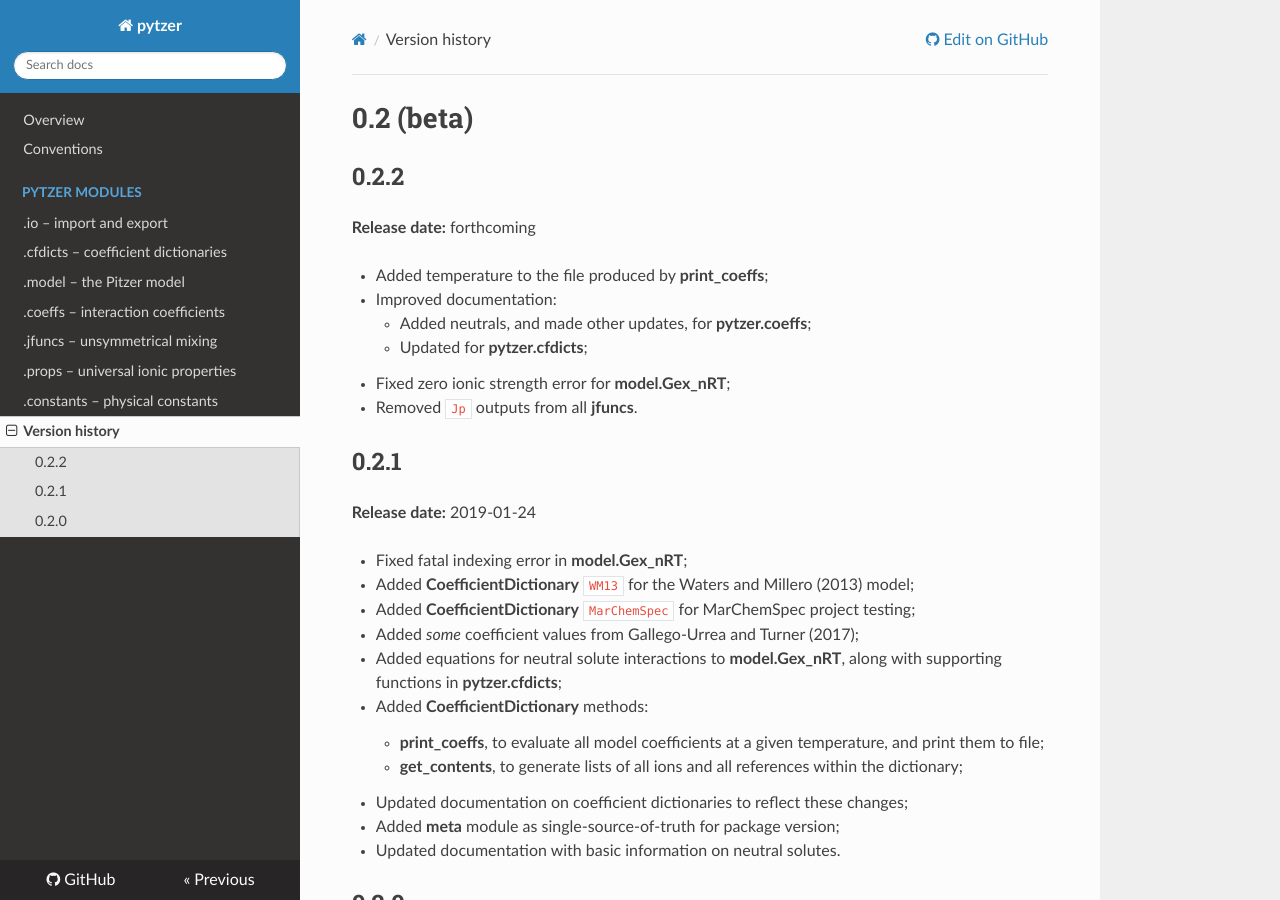
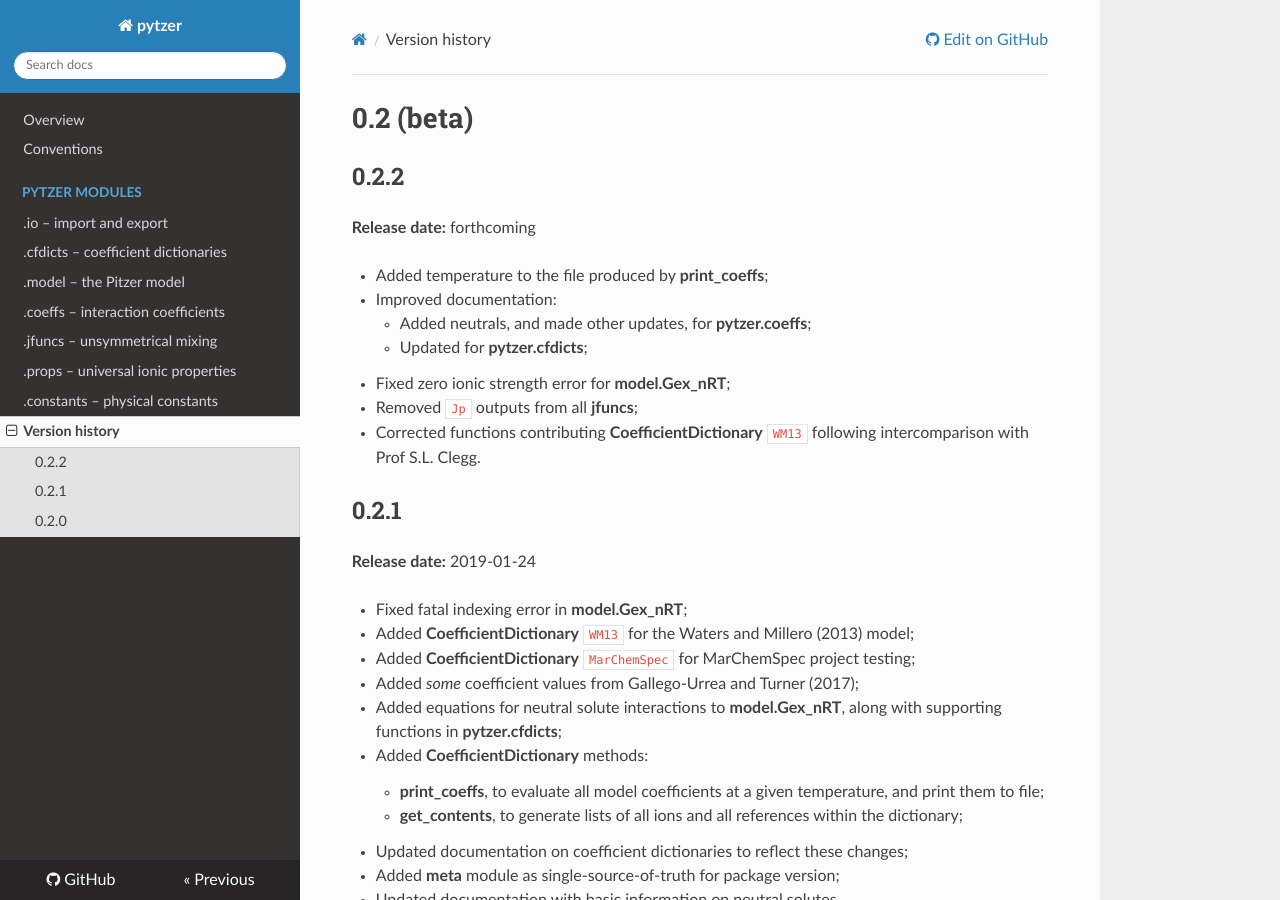
Before and after one commit to mvdh7/pytzer, an MkDocs documentation site: the page built from docs/version-history.md, in a window 1280 px wide and 900 px high. Built offline with MkDocs 1.6.1, drawn with Linux system fonts in a browser that asks for light colours; nearby versions of some CDN libraries.

Commit message:
Note corrections to WM13 cfdict

```diff
--- a/docs/version-history.md
+++ b/docs/version-history.md
@@ -10,7 +10,8 @@
     * Added neutrals, and made other updates, for **pytzer.coeffs**;
     * Updated for **pytzer.cfdicts**;
   * Fixed zero ionic strength error for **model.Gex_nRT**;
-  * Removed `Jp` outputs from all **jfuncs**.
+  * Removed `Jp` outputs from all **jfuncs**;
+  * Corrected functions contributing **CoefficientDictionary** `WM13` following intercomparison with Prof S.L. Clegg.
 
 
 ## 0.2.1
```
